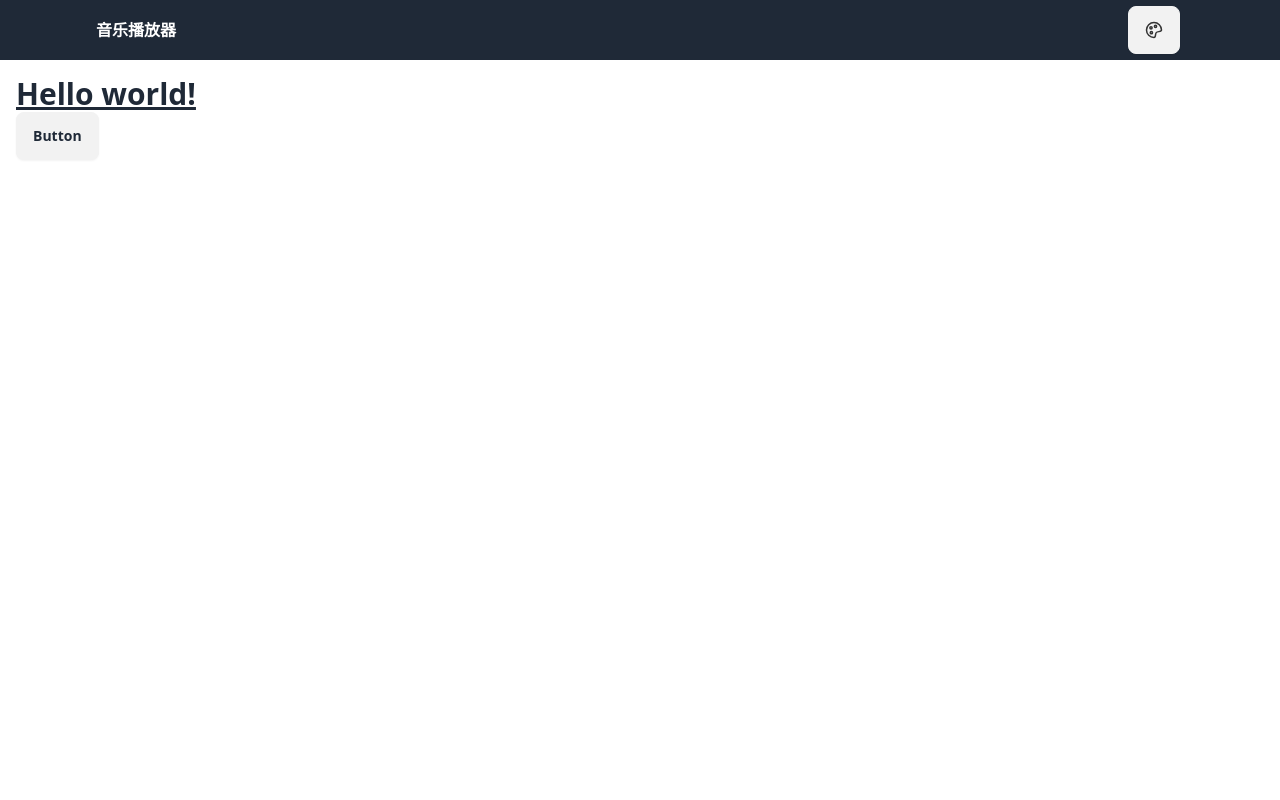
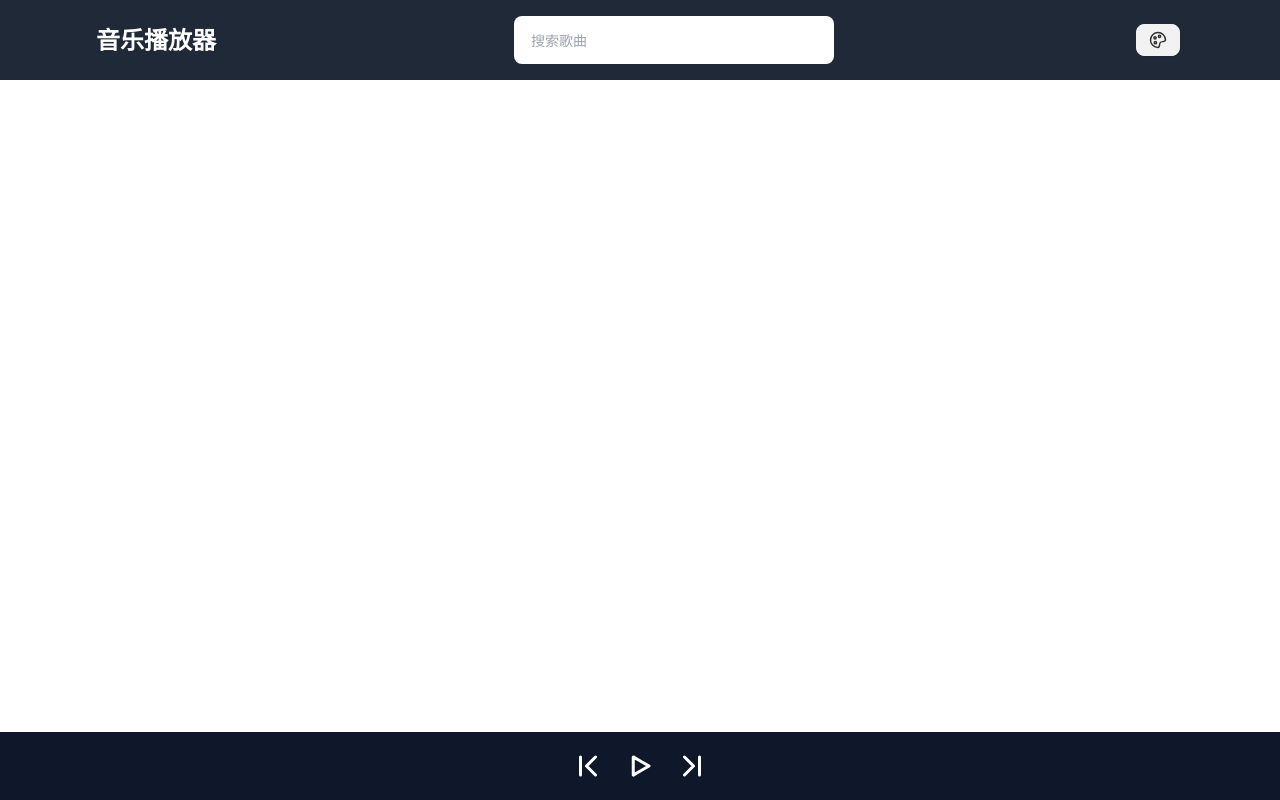
Before and after one commit to lskAtGithub/music-player, a Vue app: page / in a window 1280 px wide. Built offline with nearby package versions, Linux system fonts and the light colour scheme.

Commit message:
feat: 播放

```diff
--- a/src/layout/Header.vue
+++ b/src/layout/Header.vue
@@ -1,9 +1,11 @@
 <script setup lang="ts">
-import platte from '@/svgIcon/platte'
+import { platte } from '@/svgIcon/index'
 import { useTheme, useChangeTheme } from '@/hooks/theme'
+import { ref } from 'vue'
 
 import type { ThemeType } from '@/types/hooksType/theme'
 
+let searchValue = ref('')
 let themes = ['system', 'light', 'dark', 'retro', 'synthwave']
 
 const onToggleTheme = (themeName: string) => {
@@ -14,13 +16,24 @@ const onToggleTheme = (themeName: string) => {
     useChangeTheme(themeName as ThemeType)
   }
 }
+
+const onSearch = () => {
+  console.log(searchValue.value)
+}
 </script>
 
 <template>
-  <div class="bg-gray-800 h-[60px] px-24 flex items-center justify-between">
-    <h1 class="text-white font-bold">音乐播放器</h1>
+  <div class="bg-gray-800 py-4 px-24 flex items-center justify-between">
+    <h1 class="text-white font-bold text-2xl">音乐播放器</h1>
+    <input
+      type="search"
+      v-model="searchValue"
+      placeholder="搜索歌曲"
+      class="input input-md w-full max-w-xs"
+      @keydown.enter="onSearch"
+    />
     <details class="dropdown">
-      <summary class="m-1 btn">
+      <summary class="m-1 btn btn-sm">
         <platte />
       </summary>
       <ul class="p-2 shadow menu dropdown-content z-[1] bg-base-100 rounded-box w-36">
--- a/src/layout/Layout.vue
+++ b/src/layout/Layout.vue
@@ -1,11 +1,9 @@
 <script setup lang="ts">
-import Header from './Header.vue';
+import Header from './Header.vue'
 import { RouterView } from 'vue-router'
 </script>
 
 <template>
-  <div class="flex-col">
-    <Header />
-    <RouterView />
-  </div>
+  <Header />
+  <RouterView />
 </template>
--- /dev/null
+++ b/src/svgIcon/index.ts
@@ -0,0 +1,7 @@
+import next from './next'
+import pause from './pause'
+import platte from './platte'
+import start from './start'
+import play from './play'
+
+export { next, start, play, platte, pause }
--- /dev/null
+++ b/src/svgIcon/next.tsx
@@ -0,0 +1,28 @@
+import { defineComponent } from 'vue'
+
+function next(): JSX.Element {
+  return (
+    <svg width="36" height="36" viewBox="0 0 48 48" fill="none" xmlns="http://www.w3.org/2000/svg">
+      <path
+        d="M14 12L26 24L14 36"
+        stroke="#fff"
+        stroke-width="4"
+        stroke-linecap="round"
+        stroke-linejoin="round"
+      />
+      <path
+        d="M34 12V36"
+        stroke="#fff"
+        stroke-width="4"
+        stroke-linecap="round"
+        stroke-linejoin="round"
+      />
+    </svg>
+  )
+}
+
+export default defineComponent({
+  render() {
+    return next()
+  }
+})
--- /dev/null
+++ b/src/svgIcon/pause.tsx
@@ -0,0 +1,28 @@
+import { defineComponent } from 'vue'
+
+function pause(): JSX.Element {
+  return (
+    <svg width="36" height="36" viewBox="0 0 48 48" fill="none" xmlns="http://www.w3.org/2000/svg">
+      <path
+        d="M16 12V36"
+        stroke="#fff"
+        stroke-width="4"
+        stroke-linecap="round"
+        stroke-linejoin="round"
+      />
+      <path
+        d="M32 12V36"
+        stroke="#fff"
+        stroke-width="4"
+        stroke-linecap="round"
+        stroke-linejoin="round"
+      />
+    </svg>
+  )
+}
+
+export default defineComponent({
+  render() {
+    return pause()
+  }
+})
--- /dev/null
+++ b/src/svgIcon/play.tsx
@@ -0,0 +1,21 @@
+import { defineComponent } from 'vue'
+
+function play(): JSX.Element {
+  return (
+    <svg width="36" height="36" viewBox="0 0 48 48" fill="none" xmlns="http://www.w3.org/2000/svg">
+      <path
+        d="M15 24V11.8756L25.5 17.9378L36 24L25.5 30.0622L15 36.1244V24Z"
+        fill="none"
+        stroke="#fff"
+        stroke-width="4"
+        stroke-linejoin="round"
+      />
+    </svg>
+  )
+}
+
+export default defineComponent({
+  render() {
+    return play()
+  }
+})
--- /dev/null
+++ b/src/svgIcon/start.tsx
@@ -0,0 +1,28 @@
+import { defineComponent } from 'vue'
+
+function start(): JSX.Element {
+  return (
+    <svg width="36" height="36" viewBox="0 0 48 48" fill="none" xmlns="http://www.w3.org/2000/svg">
+      <path
+        d="M34 36L22 24L34 12"
+        stroke="#fff"
+        stroke-width="4"
+        stroke-linecap="round"
+        stroke-linejoin="round"
+      />
+      <path
+        d="M14 12V36"
+        stroke="#fff"
+        stroke-width="4"
+        stroke-linecap="round"
+        stroke-linejoin="round"
+      />
+    </svg>
+  )
+}
+
+export default defineComponent({
+  render() {
+    return start()
+  }
+})
--- a/src/views/Index.vue
+++ b/src/views/Index.vue
@@ -1,14 +1,87 @@
 <script setup lang="ts">
-import { useChangeTheme } from '@/hooks/theme'
+import { ref, onMounted } from 'vue'
+import zhini from '@/static/zhini.mp3'
+import { play, start, next, pause } from '@/svgIcon/index'
 
-const onChangeTheme = () => {
-  useChangeTheme('retro')
+import type { Ref } from 'vue'
+
+let isPlay: Ref<boolean> = ref(false)
+let audioRef: Ref<HTMLAudioElement | null> = ref(null)
+let visualRef: Ref<HTMLCanvasElement | null> = ref(null)
+let ctx: Ref<CanvasRenderingContext2D | null> = ref(null)
+let analyser: AnalyserNode | null = null
+let dataArray: Uint8Array | null = null
+let audCtx: AudioContext | null = null
+let source: MediaElementAudioSourceNode | null = null
+
+const onPlayChange = () => {
+  if (!audCtx && !source) {
+    audCtx = new AudioContext()
+    source = audCtx.createMediaElementSource(audioRef.value!)
+  }
+
+  if (isPlay.value) {
+    audioRef.value!.pause()
+  } else {
+    audioRef.value!.play()
+    analyser = audCtx!.createAnalyser()
+    analyser.fftSize = 512
+    dataArray = new Uint8Array(analyser.frequencyBinCount)
+    source!.connect(analyser)
+    analyser.connect(audCtx!.destination)
+    draw()
+  }
+  isPlay.value = !isPlay.value
 }
+
+const draw = () => {
+  if (!visualRef.value) return
+  requestAnimationFrame(draw)
+  const { width, height } = visualRef.value
+  ctx.value!.clearRect(0, 0, width, height)
+  ctx.value!.fillStyle = '#78c5f7'
+  analyser!.getByteFrequencyData(dataArray!)
+  const barWidth = width / dataArray!.length
+  if (dataArray && dataArray.length && ctx.value) {
+    for (let i = 0; i < dataArray.length / 2; i++) {
+      const barHeight = (dataArray[i] / 255) * height
+      ctx.value.fillRect(i * barWidth + width / 2, height - barHeight, barWidth - 3, barHeight)
+      ctx.value.fillRect(
+        width / 2 - (i + 1) * barWidth,
+        height - barHeight,
+        barWidth - 3,
+        barHeight
+      )
+    }
+  }
+}
+
+const initCvs = () => {
+  visualRef.value!.width = window.innerWidth
+  visualRef.value!.height = window.innerHeight - 148
+  ctx.value = visualRef.value!.getContext('2d')
+}
+
+onMounted(() => {
+  initCvs()
+})
 </script>
 
 <template>
-  <div class="p-4">
-    <h1 class="text-3xl font-bold underline">Hello world!</h1>
-    <button class="btn" @click="onChangeTheme">Button</button>
+  <div>
+    <canvas class="w-full" ref="visualRef"></canvas>
+    <div>
+      <audio ref="audioRef" :src="zhini"></audio>
+      <div
+        class="flex items-center h-[68px] gap-4 justify-center absolute bottom-0 w-full bg-slate-900"
+      >
+        <start class="cursor-pointer" />
+        <div @click="onPlayChange">
+          <play v-show="!isPlay" class="cursor-pointer" />
+          <pause v-show="isPlay" class="cursor-pointer" />
+        </div>
+        <next class="cursor-pointer" />
+      </div>
+    </div>
   </div>
 </template>
```
Also changed, not shown: 1 other file (tests, documents, lock files or other folders).
